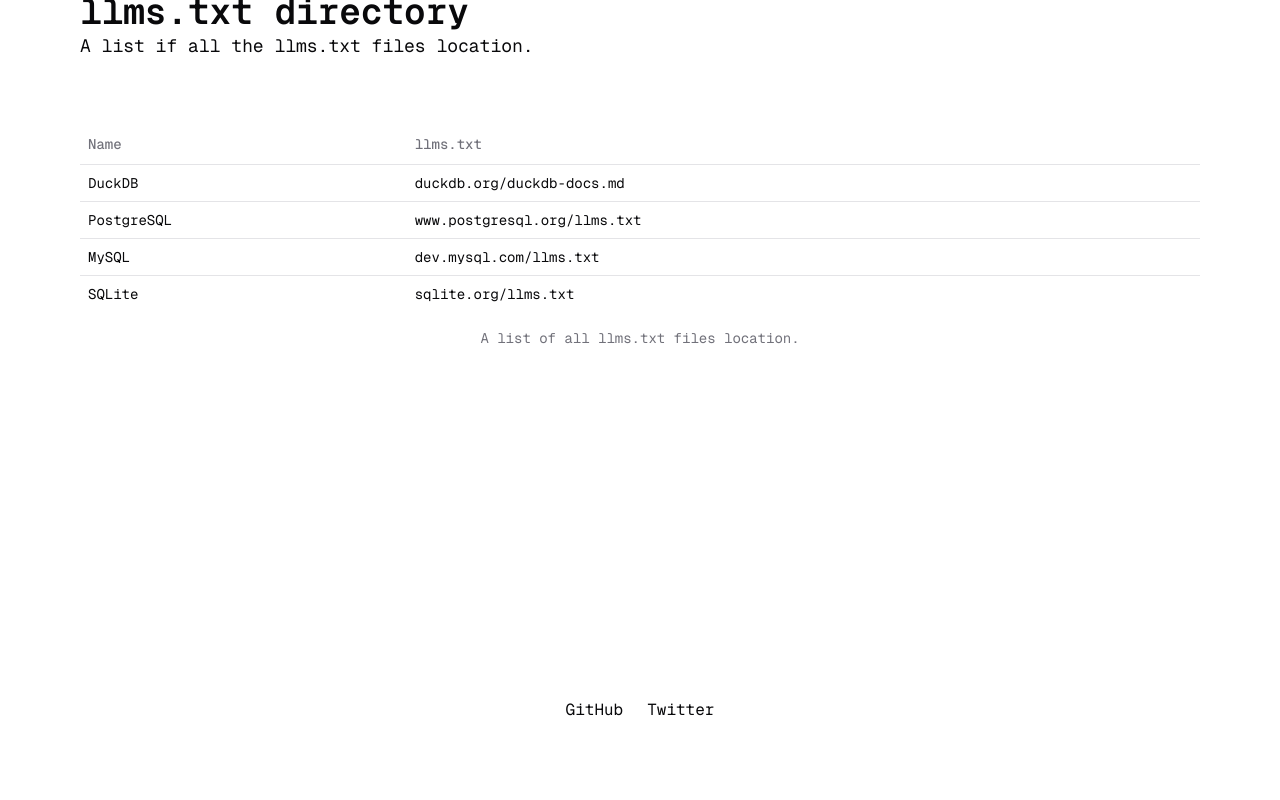
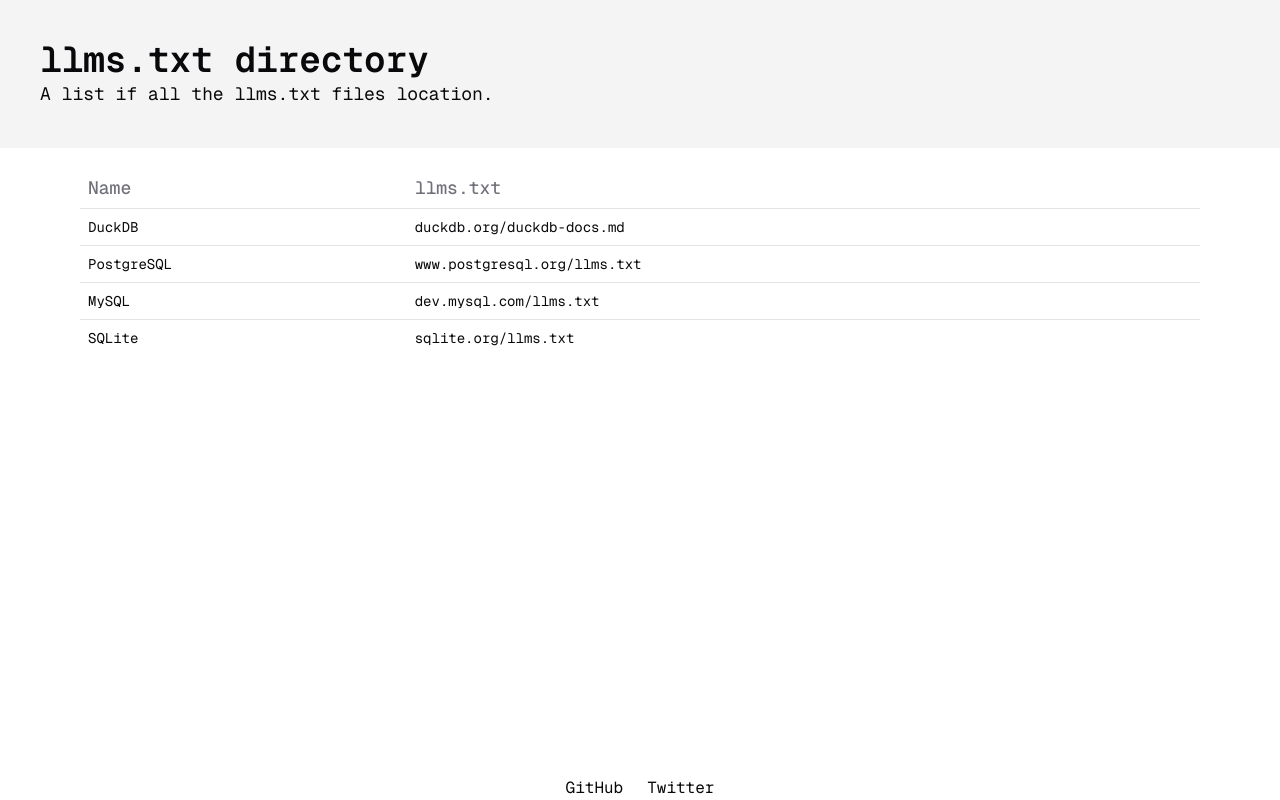
Before and after one commit to stephen-fellow/llmstxt-site, a Next.js app: page / in a window 1280 px wide. Built offline with nearby package versions, Linux system fonts and the light colour scheme.

Commit message:
change the spacing

```diff
--- a/components/header.tsx
+++ b/components/header.tsx
@@ -1,6 +1,6 @@
 export default function Header() {
   return (
-    <div className="mb-16">
+    <div className="p-10 pb-10 bg-zinc-100">
       <h1 className="text-4xl font-bold">llms.txt directory</h1>
       <p className="text-lg">A list if all the llms.txt files location.</p>
     </div>
--- a/components/list-table.tsx
+++ b/components/list-table.tsx
@@ -12,10 +12,11 @@
 export default function ListTable() {
   const sites = useSiteStore((state) => state.getSites(""));
   return (
-    <Table>
-      <TableCaption>A list of all llms.txt files location.</TableCaption>
+    <div className="w-full flex justify-center px-5 sm:px-20 pt-5">
+      <Table className="">
+        {/* <TableCaption>A list of all llms.txt files location.</TableCaption> */}
         <TableHeader>
-        <TableRow>
+          <TableRow className="text-lg font-bold">
             <TableHead>Name</TableHead>
             <TableHead>llms.txt</TableHead>
           </TableRow>
@@ -33,5 +34,6 @@
           ))}
         </TableBody>
       </Table>
+    </div>
   );
 }
--- a/pages/api/hello.ts
+++ /dev/null
@@ -1,13 +0,0 @@
-// Next.js API route support: https://nextjs.org/docs/api-routes/introduction
-import type { NextApiRequest, NextApiResponse } from "next";
-
-type Data = {
-  name: string;
-};
-
-export default function handler(
-  req: NextApiRequest,
-  res: NextApiResponse<Data>,
-) {
-  res.status(200).json({ name: "John Doe" });
-}
--- a/pages/index.tsx
+++ b/pages/index.tsx
@@ -11,9 +11,9 @@
 export default function Home() {
   return (
     <div
-      className={`${geistMono.variable} grid grid-rows-[20px_1fr_20px] items-center justify-items-center min-h-screen p-8 pb-20 gap-16 sm:p-20 font-[family-name:var(--font-geist-mono)]`}
+      className={`${geistMono.variable} min-h-screen flex flex-col items-center justify-items-center font-[family-name:var(--font-geist-mono)]`}
     >
-      <main className="flex flex-col w-full pt-40">
+      <main className="flex flex-col flex-grow w-full">
         <Header />
         <ListTable />
       </main>
```
Lines whose indentation alone changed are shown as unchanged.
